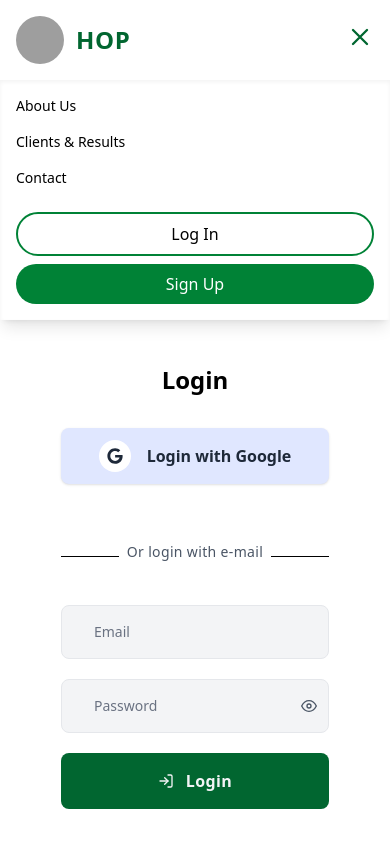
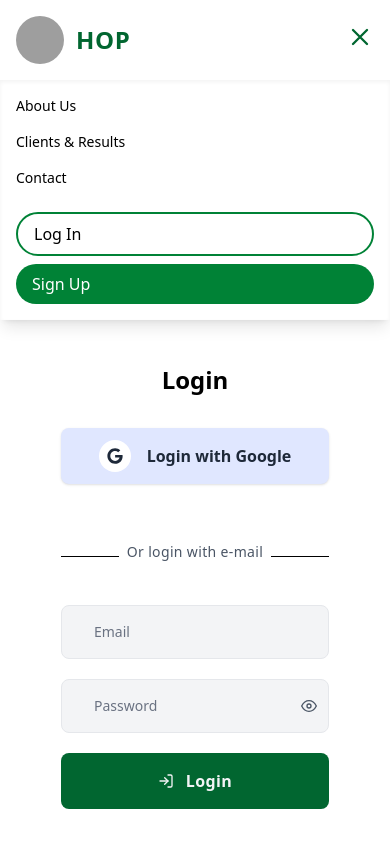
Before and after one commit to Olamilekan18/HOPwellness, a React (Vite) app in the folder frontend/: page /login in a window 390 px wide. Both pictures are taken after a click on the button 360 px from the left and 37 px from the top of the page. Shown: the top 848 px of the page. Built offline with nearby package versions, Linux system fonts and the light colour scheme; grey boxes are pictures that could not be loaded.

Commit message:
updating my header and signup form

```diff
--- a/frontend/src/componet/header.jsx
+++ b/frontend/src/componet/header.jsx
@@ -93,7 +93,7 @@ export default function HomeNav() {
               initial={{ height: 0, opacity: 0 }}
               animate={{ height: "auto", opacity: 1 }}
               exit={{ height: 0, opacity: 0 }}
-              className="md:hidden bg-white px-4 py-4 space-y-4 shadow-inner"
+              className="md:hidden  px-4 py-4 space-y-4 shadow-inner"
             >
               <a
                 href="#"
@@ -114,12 +114,18 @@ export default function HomeNav() {
                 Contact
               </a>
               <div className="flex flex-col gap-2 pt-2">
-                <button className="border-2 border-green-700 px-4 py-2 rounded-full hover:bg-green-600 hover:text-white">
+                <a
+                  href="/login"
+                  className="border-2 border-green-700 px-4 py-2 rounded-full hover:bg-green-600 hover:text-white"
+                >
                   Log In
-                </button>
-                <button className="bg-green-700 text-white px-4 py-2 rounded-full hover:bg-green-800">
+                </a>
+                <a
+                  href="/signup"
+                  className="bg-green-700 text-white px-4 py-2 rounded-full hover:bg-green-800"
+                >
                   Sign Up
-                </button>
+                </a>
               </div>
             </motion.div>
           )}
--- a/frontend/src/componet/signUp/signUpForm.jsx
+++ b/frontend/src/componet/signUp/signUpForm.jsx
@@ -10,7 +10,7 @@ export default function SignUpForm() {
   const [confirmPassword, setConfirmPassword] = useState("");
   const [initialPassword, setInitialPassword] = useState("");
   const [email, setEmail] = useState("");
-  console.log(email, initialPassword, confirmPassword);
+  console.log(email + ":" + initialPassword + ":" + confirmPassword);
 
   return (
     <div className="mt-5 flex flex-col items-center">
```
